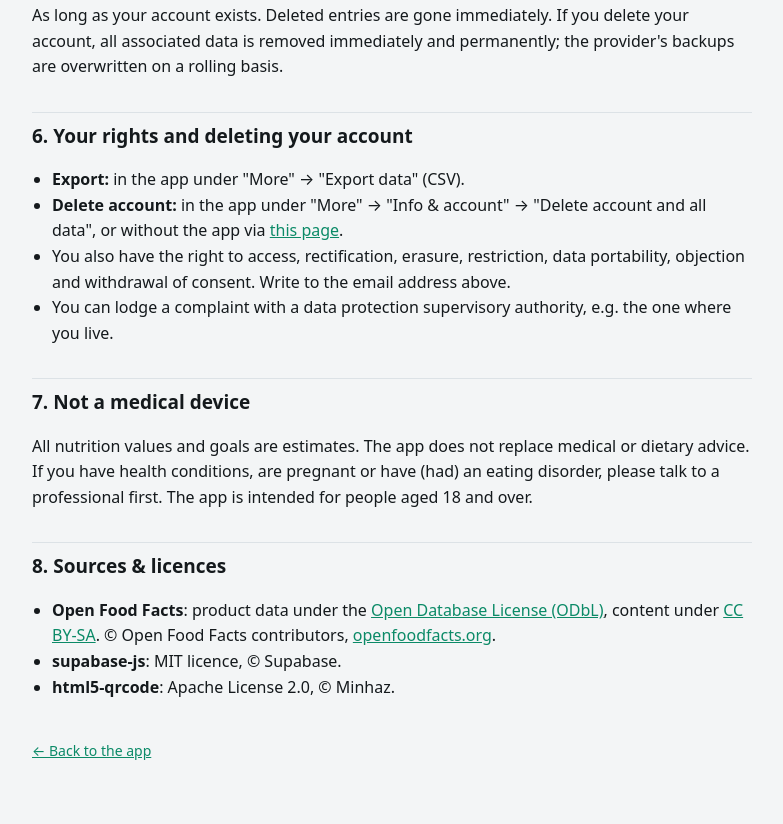
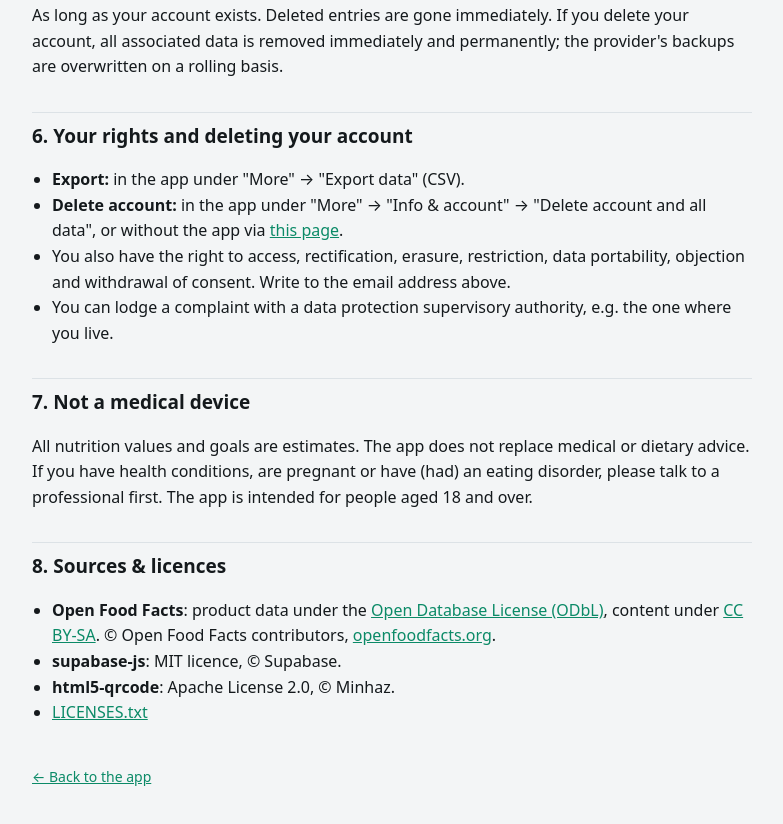
Before and after one commit to elianprusko-creator/kcal-tracker, a website: page datenschutz.html in a window 1280 px wide. Shown: the part 2275-3099 px from the top of the page, without its empty margins (248-1031 px from the left). Drawn offline with Linux system fonts and the light colour scheme.

Commit message:
Lizenztexte der mitgelieferten Bibliotheken
Co-Authored-By: Claude Opus 5.5 <noreply@anthropic.com>

```diff
--- a/datenschutz.html
+++ b/datenschutz.html
@@ -144,6 +144,7 @@
             © Open Food Facts contributors, <a href="https://world.openfoodfacts.org" target="_blank" rel="noopener">openfoodfacts.org</a>.</li>
         <li><b>supabase-js</b>: MIT-Lizenz, © Supabase.</li>
         <li><b>html5-qrcode</b>: Apache License 2.0, © Minhaz.</li>
+        <li><a href="vendor/LICENSES.txt" target="_blank" rel="noopener">LICENSES.txt</a></li>
     </ul>
 
     <p class="mute" style="margin-top: 40px;"><a href="./">← Zur App</a></p>
@@ -259,6 +260,7 @@
             © Open Food Facts contributors, <a href="https://world.openfoodfacts.org" target="_blank" rel="noopener">openfoodfacts.org</a>.</li>
         <li><b>supabase-js</b>: MIT licence, © Supabase.</li>
         <li><b>html5-qrcode</b>: Apache License 2.0, © Minhaz.</li>
+        <li><a href="vendor/LICENSES.txt" target="_blank" rel="noopener">LICENSES.txt</a></li>
     </ul>
 
     <p class="mute" style="margin-top: 40px;"><a href="./">← Back to the app</a></p>
```
Also changed, not shown: vendor/LICENSES.txt (added).
